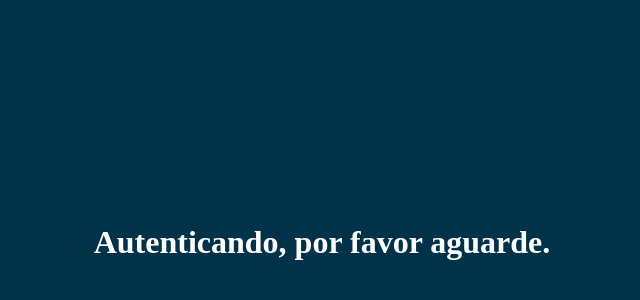
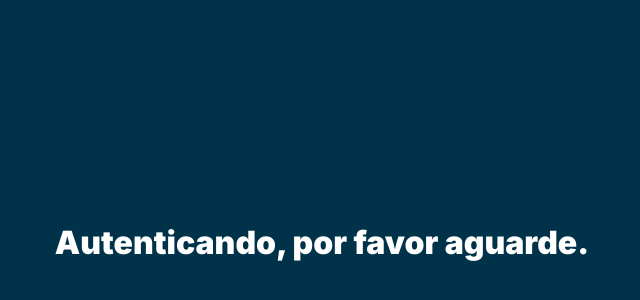
Before and after one commit to UniAcademia/AguiaLeague, a Next.js app: page /auth/autenticar in a window 1280 px wide. Shown: the part 158-458 px from the top of the page, without its empty margins (318-958 px from the left). Built offline with nearby package versions, Linux system fonts and the light colour scheme; no server answers.

Commit message:
melhorias

```diff
--- a/src/pages/auth/autenticar.tsx
+++ b/src/pages/auth/autenticar.tsx
@@ -1,14 +1,12 @@
 import type { NextPage } from 'next';
 import { useRouter } from 'next/router';
 import { useEffect } from 'react';
-// import axios from 'axios';
-// import { useEffect } from 'react';
-// import { useRouter } from 'next/router';
 import styles from 'styles/auth/autenticar.module.css';
 import { api } from 'services/api';
 
 const Autenticar: NextPage = () => {
   const router = useRouter();
+
   useEffect(() => {
     if (!router.isReady) return;
     const code = router.query.code;
--- a/src/pages/login.tsx
+++ b/src/pages/login.tsx
@@ -1,6 +1,10 @@
 import { NextPage } from 'next';
 
 const Login: NextPage = () => {
+  /*
+    Vai redirecionar para a página de login do Discord.
+    Verificar o arquivo 'next.config.js' para mais detalhes.
+  */
   return null;
 };
 
--- a/src/styles/globals.css
+++ b/src/styles/globals.css
@@ -1,4 +1,5 @@
 @charset "utf-8";
+@import url('https://fonts.googleapis.com/css2?family=Inter:wght@300;500;900&display=swap');
 /* CSS Document */
 
 html,
@@ -91,3 +92,8 @@
   padding: 0;
   vertical-align: baseline;
 }
+
+body {
+  font-family: 'Inter', sans-serif;
+  background-color: darkolivegreen;
+}
```
Also changed, not shown: .eslintrc.json, .prettierrc.json.
